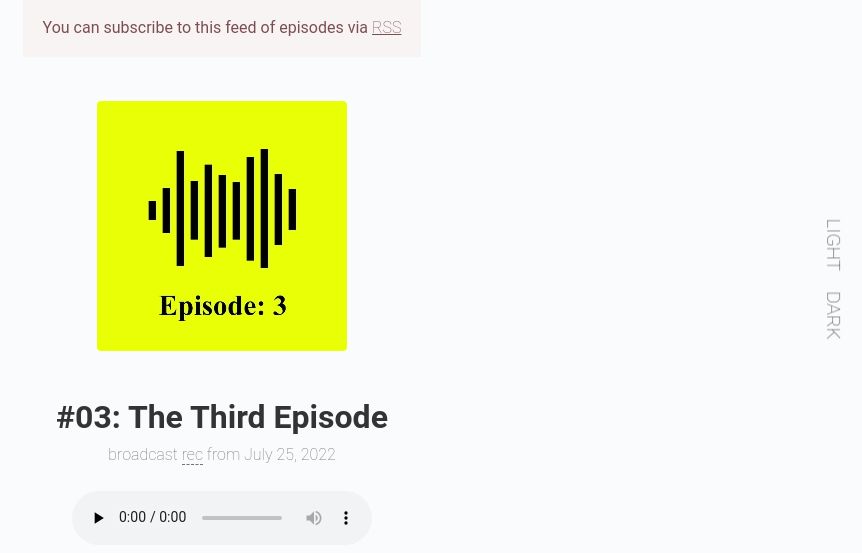
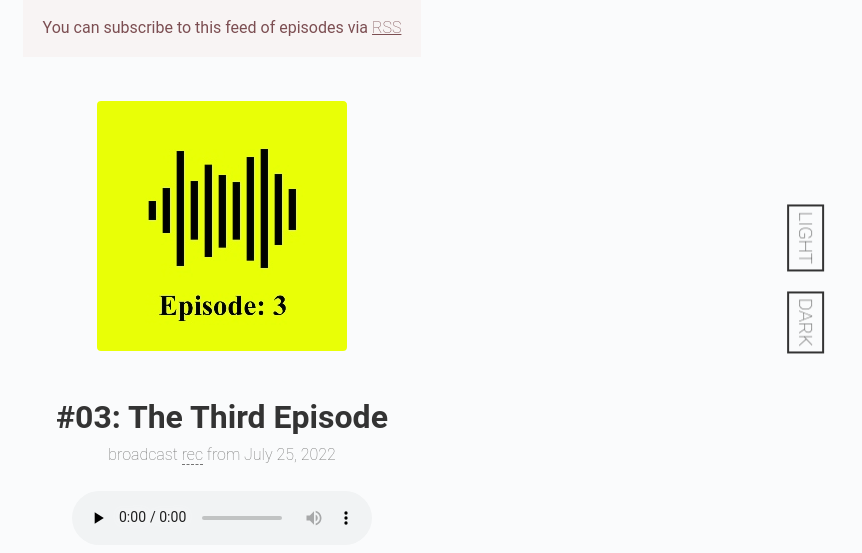
Before and after one commit to MelnikovSergey/podcastoholic, a PHP site: page / in a window 1280 px wide. Shown: the part 152-705 px from the top of the page, without its empty margins (418-1280 px from the left). Run offline with PHP 8.4, Linux system fonts and the light colour scheme.

Commit message:
added theme switcher styles

```diff
--- a/prototype/css/main.css
+++ b/prototype/css/main.css
@@ -1101,9 +1101,17 @@ ul.podcast-links li a:hover {
 }
 
 .theme_switcher ul li a {
+	position: relative;
 	color: #333;
 	font-size: 1.2em;
 	line-height: 2.2em;
 	font-weight: 100;
 	text-transform: uppercase;
+	border: 2px solid #333;
+	padding: 5px;
 }
+
+.theme_switcher ul li a:active {
+	color: #fff;
+	background-color: #7c4e52;
+}
```
